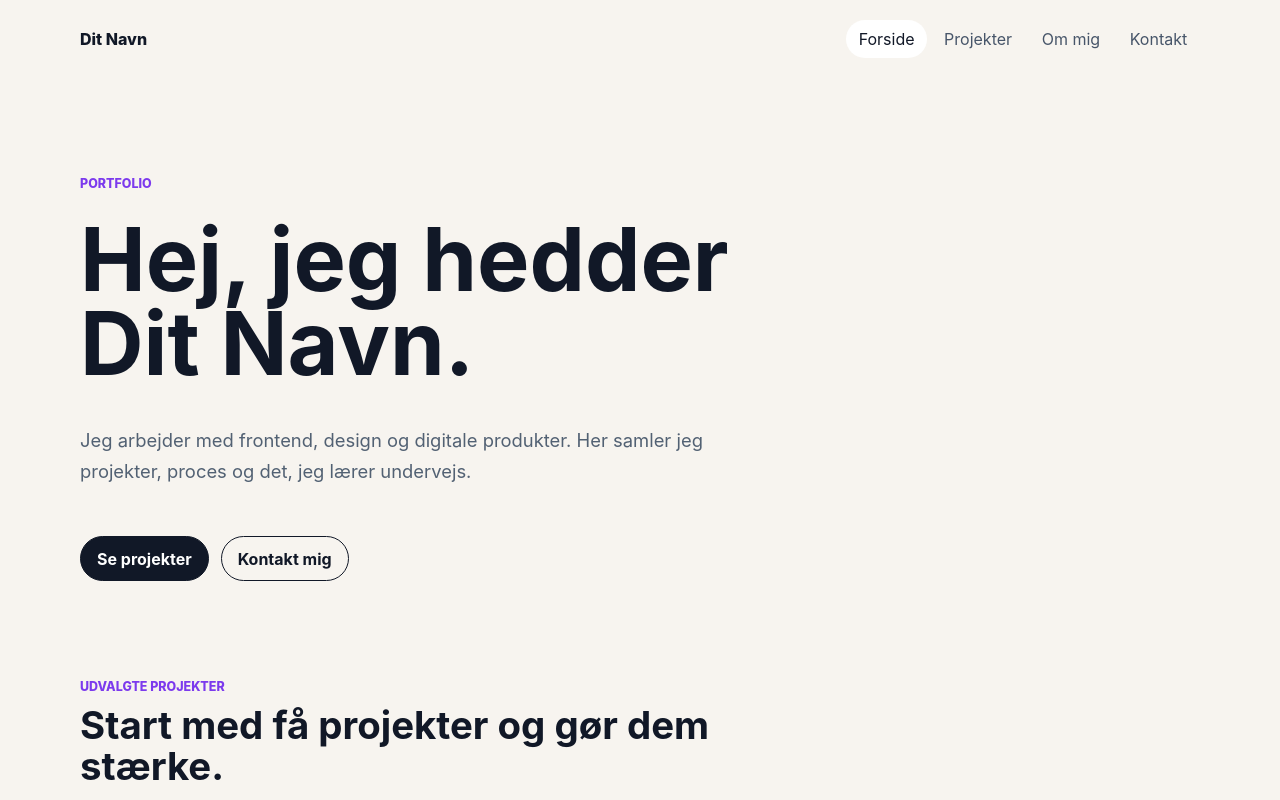
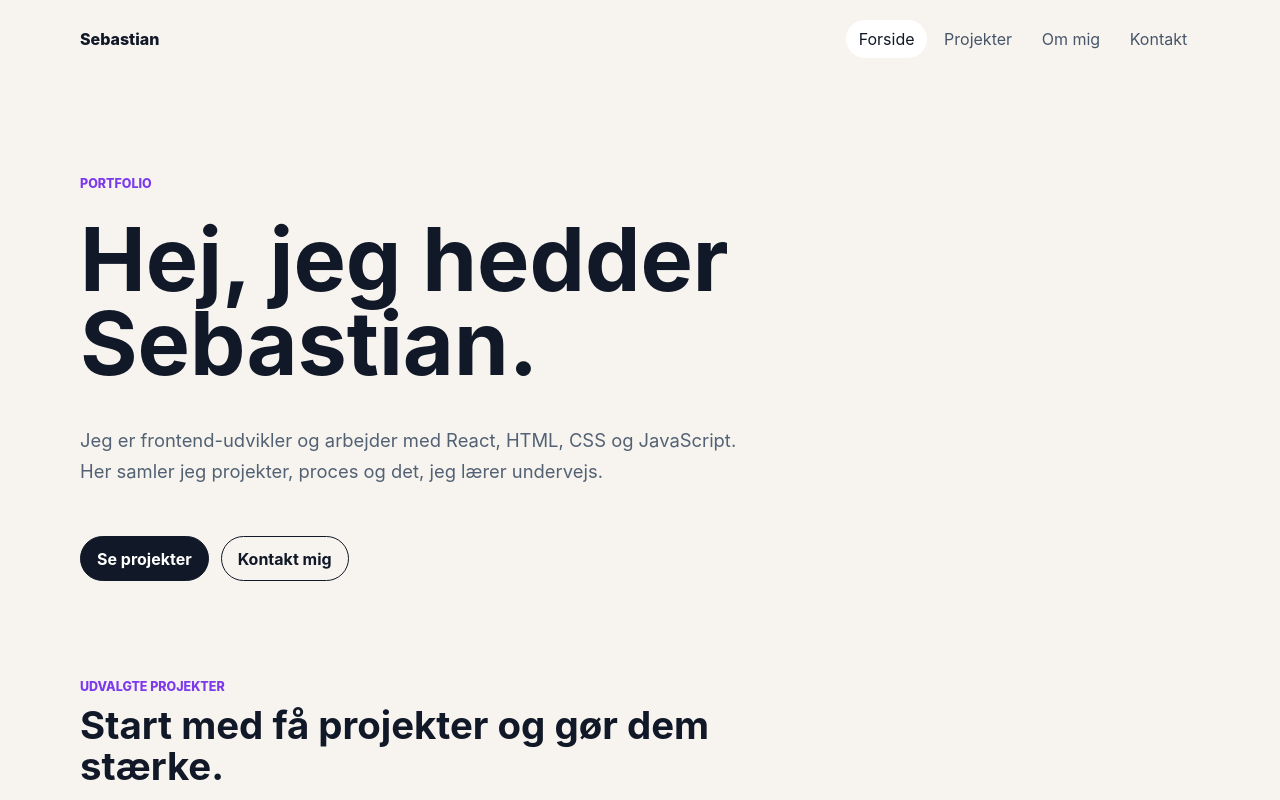
Before and after one commit to Sebbbenator/sebbbenator.github.io, a React (Vite) app: page / in a window 1280 px wide. Shown: the top 800 px of the page. Built offline with nearby package versions, Linux system fonts and the light colour scheme.

Commit message:
Rettet og personliggjort tekst

```diff
--- a/index.html
+++ b/index.html
@@ -4,8 +4,8 @@
     <meta charset="UTF-8" />
     <link rel="icon" type="image/svg+xml" href="/favicon.svg" />
     <meta name="viewport" content="width=device-width, initial-scale=1.0" />
-    <meta name="description" content="En simpel React portfolio-template til username.github.io." />
-    <title>Sebastian Portifolio</title>
+    <meta name="description" content="Sebastians portfolio, bygget med React." />
+    <title>Sebastian – Portfolio</title>
   </head>
   <body>
     <div id="root"></div>
--- a/package.json
+++ b/package.json
@@ -1,5 +1,5 @@
 {
-  "name": "username.github.io",
+  "name": "sebbbenator.github.io",
   "private": true,
   "version": "0.0.0",
   "type": "module",
--- a/src/components/Navbar.jsx
+++ b/src/components/Navbar.jsx
@@ -5,7 +5,7 @@ function Navbar() {
   return (
     <header className="site-header">
       <NavLink className="brand" to="/">
-        Dit Navn
+        Sebastian
       </NavLink>
 
       <nav className="site-nav" aria-label="Primær navigation">
--- a/src/data/projects.js
+++ b/src/data/projects.js
@@ -11,11 +11,11 @@ const projects = [
     links: [
       {
         label: "Live site",
-        href: "https://username.github.io",
+        href: "https://sebbbenator.github.io",
       },
       {
         label: "GitHub repo",
-        href: "https://github.com/username/username.github.io",
+        href: "https://github.com/Sebbbenator/sebbbenator.github.io",
       },
     ],
   },
--- a/src/pages/AboutPage.jsx
+++ b/src/pages/AboutPage.jsx
@@ -6,18 +6,23 @@ function AboutPage() {
       <p className="eyebrow">Om mig</p>
       <h1>Hvem er jeg?</h1>
       <p className="lead">
-        Skriv kort om din faglige retning, dine interesser og hvad du gerne vil
-        blive bedre til. Hold teksten konkret og personlig.
+        Jeg er frontend-udvikler under uddannelse. Jeg bygger
+        webprojekter med fokus på ren kode, gode brugeroplevelser og et design der er i øjnfangende.
       </p>
 
       <section className="info-list" aria-label="Om mig detaljer">
         <div>
           <h2>Jeg arbejder med</h2>
-          <p>React, HTML, CSS, JavaScript, designproces og digitale produkter.</p>
+          <p>
+            React, HTML, CSS, JavaScript, designproces og digitale produkter.
+          </p>
         </div>
         <div>
           <h2>Jeg er nysgerrig på</h2>
-          <p>Brugeroplevelser, visuel identitet og hvordan kode bliver til noget brugbart.</p>
+          <p>
+            Brugeroplevelser, visuel identitet og hvordan kode bliver til noget
+            brugbart.
+          </p>
         </div>
       </section>
     </div>
--- a/src/pages/ContactPage.jsx
+++ b/src/pages/ContactPage.jsx
@@ -11,15 +11,25 @@ function ContactPage() {
 
       <ul className="contact-list">
         <li>
-          <a href="mailto:dinmail@example.com">dinmail@example.com</a>
+          <a href="mailto:sebastian.galthen@gmail.com">
+            sebastian.galthen@gmail.com
+          </a>
         </li>
         <li>
-          <a href="https://github.com/username" rel="noreferrer" target="_blank">
+          <a
+            href="https://github.com/Sebbbenator"
+            rel="noreferrer"
+            target="_blank"
+          >
             GitHub
           </a>
         </li>
         <li>
-          <a href="https://www.linkedin.com" rel="noreferrer" target="_blank">
+          <a
+            href="https://www.linkedin.com/in/sebastian-galthen-a88516347/"
+            rel="noreferrer"
+            target="_blank"
+          >
             LinkedIn
           </a>
         </li>
--- a/src/pages/HomePage.jsx
+++ b/src/pages/HomePage.jsx
@@ -9,10 +9,11 @@ function HomePage() {
     <div className="page">
       <section className="hero-section">
         <p className="eyebrow">Portfolio</p>
-        <h1>Hej, jeg hedder Dit Navn.</h1>
+        <h1>Hej, jeg hedder Sebastian.</h1>
         <p className="hero-text">
-          Jeg arbejder med frontend, design og digitale produkter. Her samler
-          jeg projekter, proces og det, jeg lærer undervejs.
+          Jeg er frontend-udvikler og arbejder med React, HTML, CSS og
+          JavaScript. Her samler jeg projekter, proces og det, jeg lærer
+          undervejs.
         </p>
         <div className="actions">
           <Link className="button" to="/projects">
```
Also changed, not shown: 1 other file (tests, documents, lock files or other folders).
